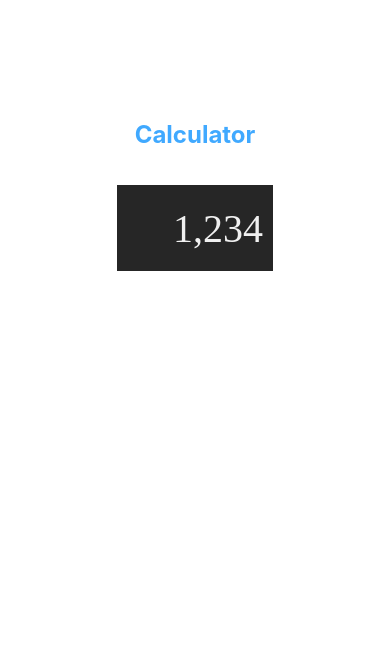
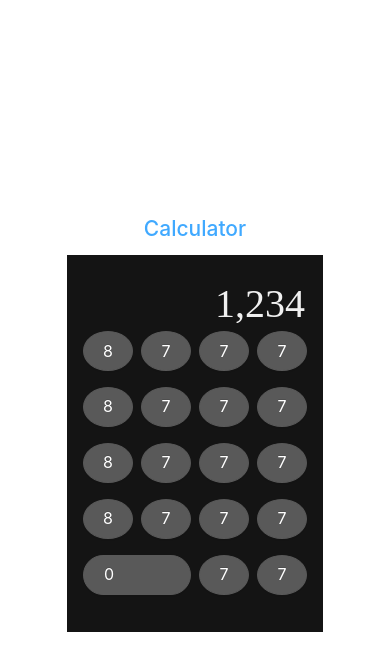
Before and after one commit to harithakusampudi/responsive-react-calculator, a React (Create React App) app: page / in a window 390 px wide. Shown: the top 670 px of the page. Built offline with nearby package versions, Linux system fonts and the light colour scheme.

Commit message:
Added KeyPad and Responsive layout

```diff
--- a/src/components/Calculator.tsx
+++ b/src/components/Calculator.tsx
@@ -1,6 +1,8 @@
 import React from "react";
 import styles from "./styles";
 import Display from "./Display";
+import KeyPad from "./KeyPad";
+
 const { CalculatorLayout, Title, Content, Wrapper } = styles;
 
 interface CalculatorProps {}
@@ -12,6 +14,7 @@ const Calculator = (Props: CalculatorProps) => {
         <Title>Calculator</Title>
         <Content>
           <Display />
+          <KeyPad />
         </Content>
       </Wrapper>
     </CalculatorLayout>
--- a/src/components/Display.tsx
+++ b/src/components/Display.tsx
@@ -1,14 +1,13 @@
 import React from "react";
 import styled from "styled-components";
-import { Input } from "antd";
+import { Row, Col, Button } from "antd";
+import { ColWrapper } from "./KeyPad";
 
 const DisplayWrapper = styled.div`
   display: flex;
   flex: 2;
   flex-direction: column;
-  background-color: #262626;
   text-align: right;
-  padding: 0px 0.5rem;
   line-height: 1rem;
   overflow: scroll;
 `;
@@ -30,7 +29,11 @@ const Display = (props: DisplayProps) => {
   const number = 1234;
   return (
     <DisplayWrapper>
-      <InputData type="text" readOnly value={number.toLocaleString()} />
+      <Row gutter={{ xs: 8, sm: 16, md: 24, lg: 32 }}>
+        <ColWrapper span={24}>
+          <InputData type="text" readOnly value={number.toLocaleString()} />
+        </ColWrapper>
+      </Row>
     </DisplayWrapper>
   );
 };
--- /dev/null
+++ b/src/components/KeyPad.tsx
@@ -0,0 +1,70 @@
+import React from "react";
+import styled from "styled-components";
+import { Row, Col, Button } from "antd";
+interface KeyPadProps {}
+
+const KeyPadWrapper = styled.div``;
+
+const Key = styled(Button)`
+  width: 100%;
+  height: 100%;
+  border-color: ${props => props?.color || "#000"};
+  background: ${props => props?.color || "#000"};
+`;
+const LargeKey = styled(Button)`
+  width: 100%;
+  height: 100%;
+  display: flex;
+  align-item: center;
+  border-color: ${props => props?.color || "#000"};
+  background: ${props => props?.color || "#000"};
+`;
+const Label = styled.span`
+  font-size: 16px;
+`;
+export const ColWrapper = styled(Col)`
+  padding: 8px 0;
+`;
+
+const Column = (props: any) => {
+  return (
+    <ColWrapper span={6}>
+      <Key shape="circle" type="primary" size="large" color="#595959">
+        <Label>{props.keyLabel}</Label>
+      </Key>
+    </ColWrapper>
+  );
+};
+
+const RowComponent = (props: any) => {
+  return (
+    <Row gutter={{ xs: 8, sm: 16, md: 24, lg: 32 }}>
+      <Column keyLabel="8" />
+      <Column keyLabel="7" />
+      <Column keyLabel="7" />
+      <Column keyLabel="7" />
+    </Row>
+  );
+};
+
+const KeyPad = (props: KeyPadProps) => {
+  return (
+    <KeyPadWrapper>
+      <RowComponent />
+      <RowComponent />
+      <RowComponent />
+      <RowComponent />
+      <Row gutter={{ xs: 8, sm: 16, md: 24, lg: 32 }}>
+        <ColWrapper span={12}>
+          <LargeKey shape="round" type="primary" size="large" color="#595959">
+            <Label>0</Label>
+          </LargeKey>
+        </ColWrapper>
+        <Column keyLabel="7" />
+        <Column keyLabel="7" />
+      </Row>
+    </KeyPadWrapper>
+  );
+};
+
+export default KeyPad;
--- a/src/components/styles.tsx
+++ b/src/components/styles.tsx
@@ -6,25 +6,27 @@ const CalculatorLayout = styled.div`
   align-items: center;
   width: 100%;
   height: 100vh;
+  overflow: hidden;
 `;
 
 const Title = styled.h2`
   text-align: center;
-  padding: 1rem;
   color: #40a9ff;
 `;
 const Wrapper = styled.div`
   display: flex;
   flex-direction: column;
   justify-content: center;
-  width: 40%;
-  height: 80%;
+  height: 26rem;
+  width: 16rem;
 `;
 const Content = styled.div`
   width: 100%;
   height: 100%;
   display: grid;
   grid-template-rows: 15% 1fr;
+  padding: 1rem;
+  background-color: #141414;
 `;
 
 export default {
--- a/src/index.tsx
+++ b/src/index.tsx
@@ -3,8 +3,9 @@ import ReactDOM from "react-dom";
 import { PersistGate } from "redux-persist/integration/react";
 import { Provider } from "react-redux";
 import * as serviceWorker from "./serviceWorker";
+import "antd/dist/antd.css";
+import "./index.css";
 
-import "./index.css";
 import Calculator from "./components";
 import configureStore from "./configureStore";
 
```
